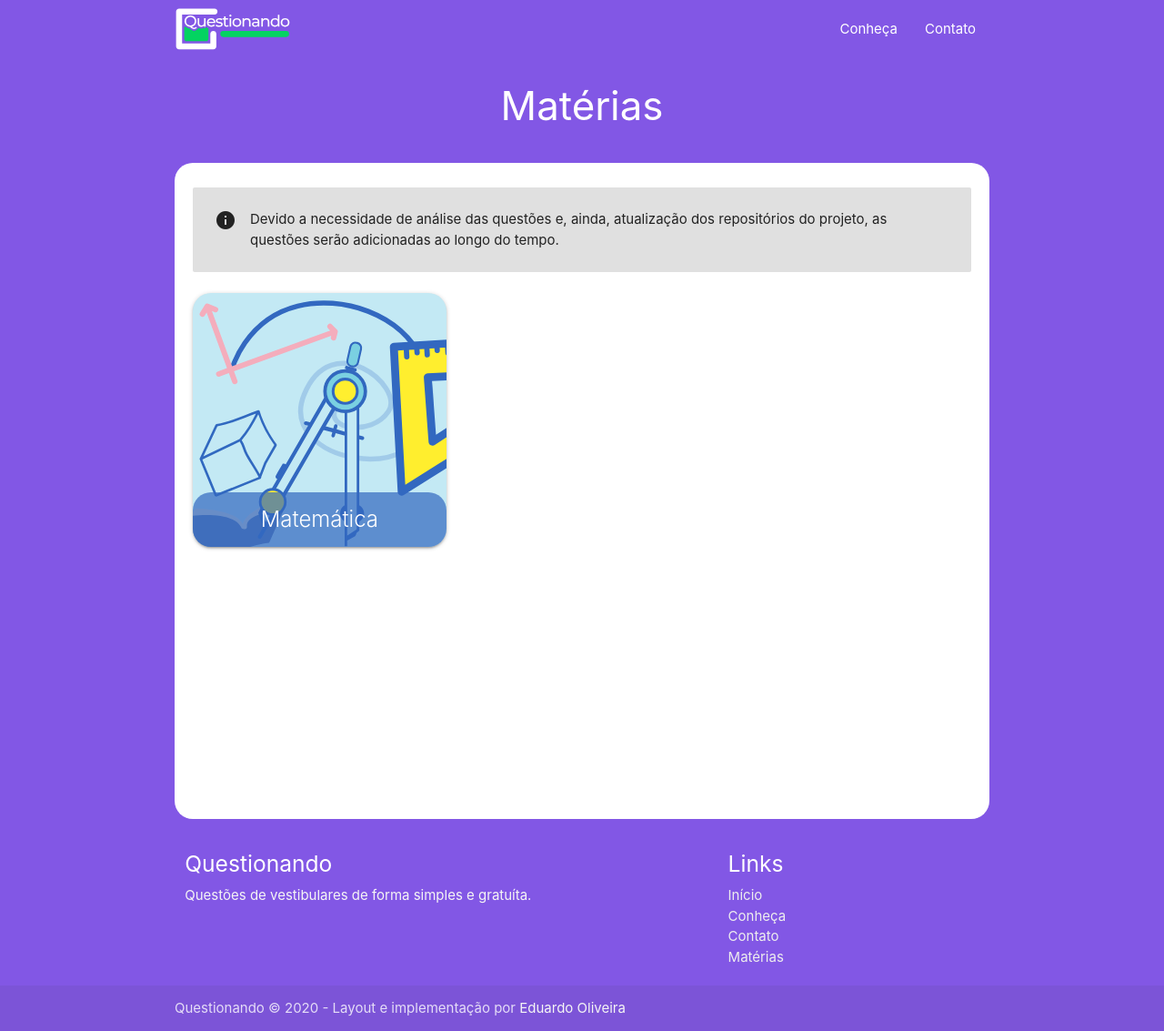
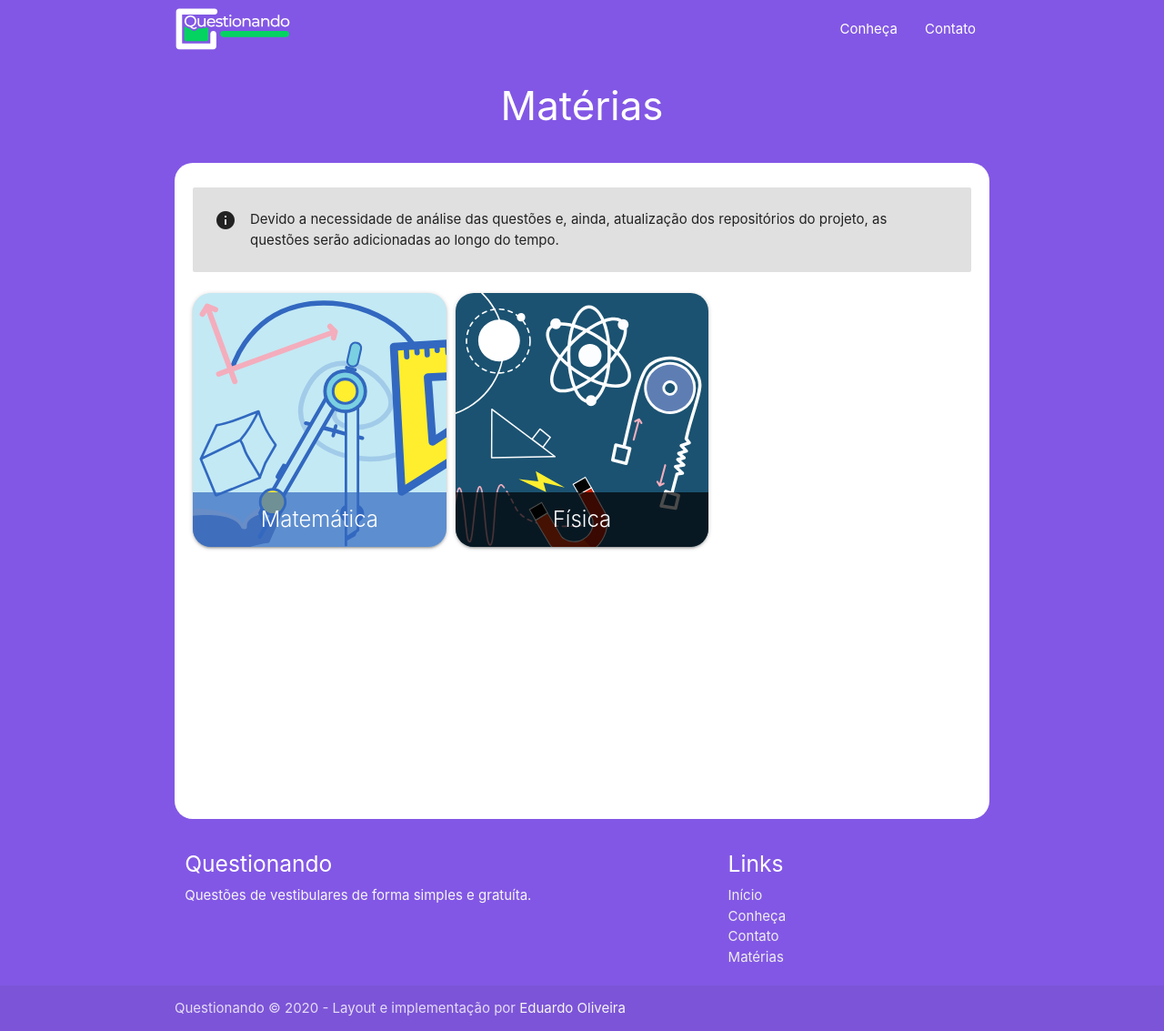
Before and after one commit to questionando-se/questionando-se.github.io, a Jekyll site: the page built from materias.html, in a window 1280 px wide. Shown: the whole page at 91% size. Built offline with Jekyll 4.4.1, drawn with Linux system fonts in a browser that asks for light colours.

Commit message:
added link to physics

```diff
--- a/assets/styles/subjects.css
+++ b/assets/styles/subjects.css
@@ -31,7 +31,7 @@
 }
 
 .subjects-list .card .card-image span.card-title {
-    border-radius: 20px;
+    border-radius: 0 0 20px 20px;
     text-align: center;
     width: 100%;
     padding: 12px 24px;
@@ -45,9 +45,15 @@
 .subjects-list .card.math {
     background: #c3e9f4;
 }
-
 .subjects-list .card.math .card-image span.card-title{
     background: rgba(50, 104, 192, 0.7);
+}
+
+.subjects-list .card.physics {
+    background: #1b5271;
+}
+.subjects-list .card.physics .card-image span.card-title{
+    background: rgba(0, 0, 0, 0.7);
 }
 
 
--- a/materias.html
+++ b/materias.html
@@ -31,6 +31,17 @@
                     </div>
                 </div>
             </div>
+
+            <div>
+                <div class="card darken-4 physics">
+                    <div class="card-image">
+                        <img src="{{ site.url }}/assets/images/subjects/physics.svg" />
+                        <span class="card-title">
+                            <a href="{{ site.url }}/fisica">Física</a>
+                        </span>
+                    </div>
+                </div>
+            </div>
         </div>
     </div>
 </div>
```
Also changed, not shown: assets/images/subjects/physics.svg (added), drawing/physics.svg (added).
